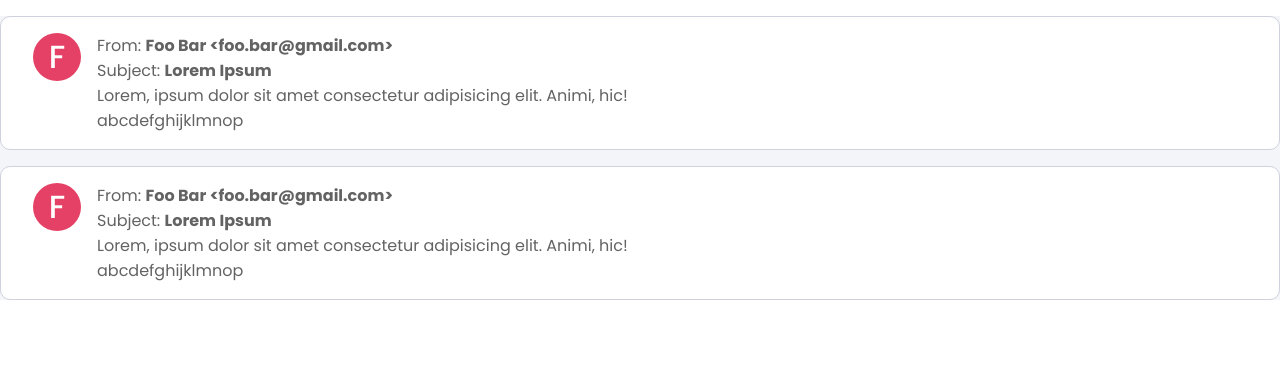
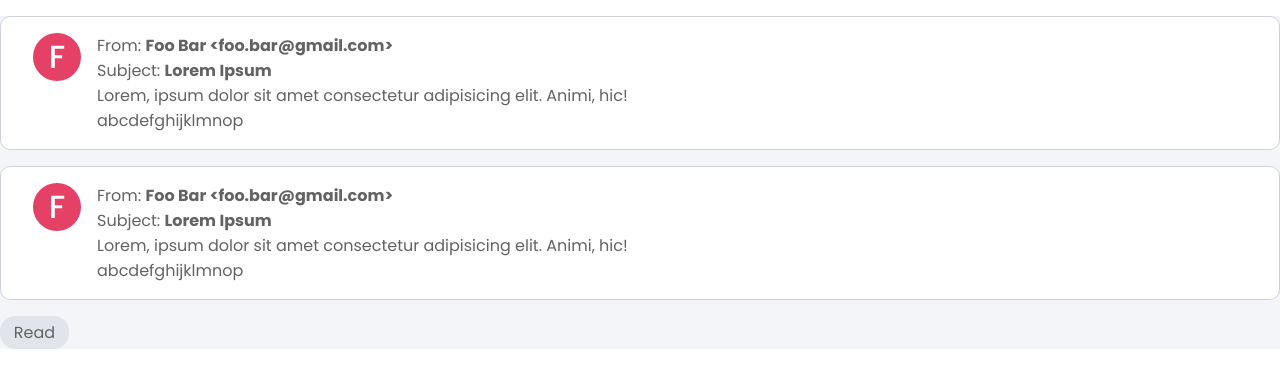
Before and after one commit to ParthParolekar/roc8-mail, a React (Create React App) app: page / in a window 1280 px wide. Shown: the top 388 px of the page. Built offline with nearby package versions, Linux system fonts and the light colour scheme.

Commit message:
feat: filter button

```diff
--- a/src/App.js
+++ b/src/App.js
@@ -1,12 +1,13 @@
 import React from "react";
 import "./App.css";
-import { EmailCard } from "./components";
+import { EmailCard, FilterButton } from "./components";
 
 function App() {
   return (
     <div className="App">
       <EmailCard />
       <EmailCard />
+      <FilterButton />
     </div>
   );
 }
--- /dev/null
+++ b/src/components/FilterButton/FilterButton.js
@@ -0,0 +1,7 @@
+import React from "react";
+
+const FilterButton = () => {
+  return <button className="btn filter-btn filter-btn-selected">Read</button>;
+};
+
+export default FilterButton;
--- /dev/null
+++ b/src/components/FilterButton/filter-button.css
@@ -0,0 +1,20 @@
+.btn {
+  font-size: 1rem;
+  font-family: "Poppins";
+  cursor: pointer;
+  padding: 0.2rem 0.8rem;
+  border-radius: 15px;
+}
+
+.filter-btn {
+  border: 1px solid var(--filter-btn);
+  color: var(--text);
+}
+
+.filter-btn-selected {
+  background-color: var(--filter-btn);
+}
+
+.filter-btn:hover {
+  background-color: var(--filter-btn);
+}
--- a/src/components/index.css
+++ b/src/components/index.css
@@ -1 +1,2 @@
 @import "./EmailCard/email-card.css";
+@import "./FilterButton/filter-button.css";
--- a/src/components/index.js
+++ b/src/components/index.js
@@ -1,3 +1,4 @@
 import EmailCard from "./EmailCard/EmailCard";
+import FilterButton from "./FilterButton/FilterButton";
 
-export { EmailCard };
+export { EmailCard, FilterButton };
```
